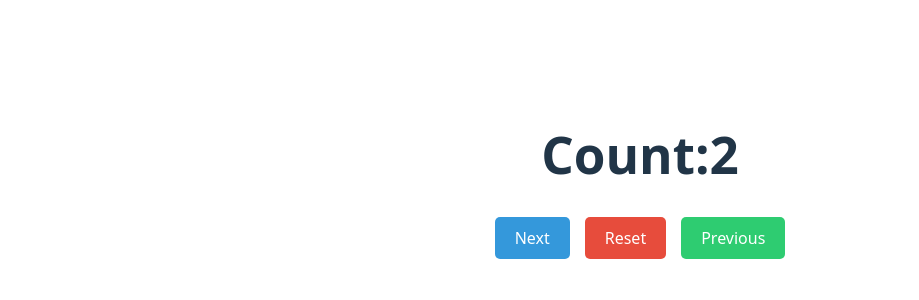
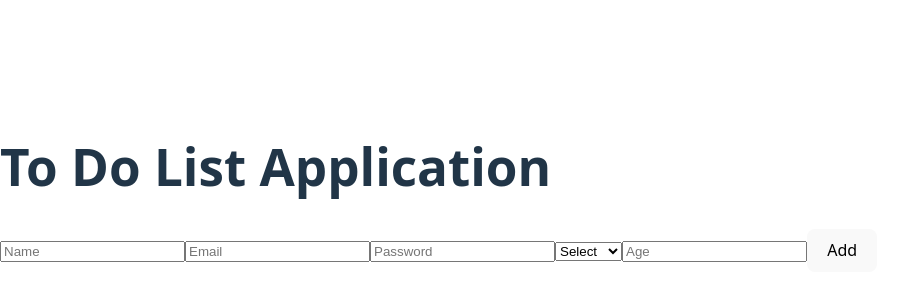
Before and after one commit to laxmiplp/React, a React (Vite) app in the folder first_react_app/: page / in a window 1280 px wide. Shown: the part 212-512 px from the top of the page, without its empty margins (0-919 px from the left). Built offline with nearby package versions, Linux system fonts and the light colour scheme; no server answers.

Commit message:
todo list

```diff
--- /dev/null
+++ b/first_react_app/src/Counter.jsx
@@ -0,0 +1,53 @@
+import { useState } from "react"
+
+const Counter = () => {
+    const [count, setCount] = useState(0)
+    const [name, setName] = useState(['Jhon', 'Ricky', 'Rosy', 'sharku', 'Ram'])
+    const [colors, setColors] = useState(['red', 'blue', 'green', 'yellow', 'orange'])
+    const [forms, setForms] = useState({ name: '', email: '', password: '' })
+
+    const handleIncrement = () => {
+        setCount(count + 1)
+    }
+    const handleReset = () => {
+        setCount(0)
+        setName(0)
+
+    }
+    const handleDecrement = () => {
+        setCount(count - 1)
+
+    }
+    const handleSubmit = (e) => {
+        e.preventDefault()
+        console.log(forms)
+
+    }
+    const handleOnChange = () => {
+        setForms({ ...forms, [e.target.name]: e.target.value })
+        forms.push(gender)
+
+    }
+    return (
+        <>
+
+            <h1>Counter App</h1>
+            <h2 style={{ color: colors[count] }} >Count:{count} , Name:{name[count]}
+
+            </h2>
+
+            <button onClick={handleIncrement}>Increment</button>
+            <button onClick={handleReset}>Reset</button>
+            <button onClick={handleDecrement}>Decrement</button>
+            <form onSubmit={handleSubmit}>
+                <input type="text" id='name' onChange={handleOnChange} />
+                <input type="email" id='email' onChange={handleOnChange} />
+                <input type="password" id='password' onChange={handleOnChange} />
+                <button type="submit" >Submit</button>
+
+            </form>
+
+        </>
+    )
+}
+export default Counter
--- /dev/null
+++ b/first_react_app/src/Timer.jsx
@@ -0,0 +1,63 @@
+import { Component } from "react";
+//Example 1
+class Timer extends Component {
+    constructor() {
+        super()
+        this.state = {
+            timer: 0
+        }
+        console.log('Consturctor:', this.state.timer)
+
+    }
+    componentDidMount() {
+        setInterval(() => {
+            console.log('Mounting:', this.state.timer)
+
+            this.intervalId = this.setState({ timer: this.state.timer + 1 })
+        }, 1000)
+    }
+    componentDidUpdate(prevProps, prevState) {
+        if (this.state.timer === 20) {
+            clearInterval(intervalId)
+        }
+    }
+    render() {
+        console.log('Render:', this.state.timer)
+
+        return (
+            <>
+                <h1>Timer Application</h1>
+                <h2>Timer: {this.state.timer}</h2>
+            </>
+        )
+    }
+}
+
+//Example 2
+
+// class Timer extends Component {
+//     constructor() {
+//         super()
+//         this.state = {
+//             timer: 0
+//         }
+//     }
+//     handleStart = () => {
+//         this.setState({ timer: 0 })
+//     }
+//     componentDidMount() {
+//         setInterval(() => {
+//             this.setState({ timer: this.state.timer + 1 })
+//         }, 1000)
+//     }
+//     render() {
+//         return (
+//             <>
+//                 <h1>Timer Application</h1>
+//                 <h2>Timer: {this.state.timer}</h2>
+//                 <button onClick={handleStart}>Timer</button>
+//             </>
+//         )
+//     }
+// }
+export default Timer
--- /dev/null
+++ b/first_react_app/src/ToDoList.jsx
@@ -0,0 +1,100 @@
+import React from "react";
+
+const ToDoList = () => {
+    const [students, setStudents] = React.useState([]);
+    const [student, setStudent] = React.useState({
+        name: "",
+        email: "",
+        password: "",
+        gender: "",
+        age: 0,
+    });
+
+    const handleChange = (e) => {
+        setStudent({ ...student, [e.target.name]: e.target.value });
+        console.log("Change button clicked");
+    };
+    const handleAdd = (e) => {
+        e.preventDefault();
+        setStudents([...students, student]);
+
+        console.log("Add button clicked");
+    };
+    const handleDelete = (email) => {
+        const deleteData = students.filter(data => data.email !== email)
+        setStudents(deleteData);
+    };
+    return (
+        <>
+            <h1>To Do List Application</h1>
+            <form onSubmit={handleAdd}>
+                <input
+                    type="text"
+                    name="name"
+                    placeholder="Name"
+                    onChange={handleChange}
+                />
+                <input
+                    type="email"
+                    name="email"
+                    placeholder="Email"
+                    onChange={handleChange}
+                />
+                <input
+                    type="password"
+                    name="password"
+                    placeholder="Password"
+                    onChange={handleChange}
+                />
+                <select
+                    id="gender"
+                    name="gender"
+                    placeholder="Choose.."
+                    onChange={handleChange}
+                >
+                    <option value={""}>Select</option>
+                    <option value={"female"}>Female</option>
+                    <option value={"male"}>Male</option>
+                    <option value={"other"}>Other</option>
+                </select>
+                <input
+                    type="number"
+                    name="age"
+                    placeholder="Age"
+                    onChange={handleChange}
+                />
+                <button type="submit">Add</button>
+            </form>
+            {students.length > 0 && (
+                <table border={1} cellPadding={5} cellSpacing={0}>
+                    <thead>
+                        <tr>
+                            <th>Name</th>
+                            <th>Email</th>
+                            <th>Password</th>
+                            <th>Gender</th>
+                            <th>Age</th>
+                            <th>Actions</th>
+                        </tr>
+                    </thead>
+                    <tbody>
+                        {students.length > 0 &&
+                            students.map((data, index) => (
+                                <tr key={data.id || index}>
+                                    <td>{data.name}</td>
+                                    <td>{data.email}</td>
+                                    <td>{data.password}</td>
+                                    <td>{data.gender}</td>
+                                    <td>{data.age}</td>
+                                    <td>
+                                        <button onClick={() => handleDelete(data.email)} type="delete">Delete</button>
+                                    </td>
+                                </tr>
+                            ))}
+                    </tbody>
+                </table>
+            )}
+        </>
+    );
+};
+export default ToDoList;
--- a/first_react_app/src/main.jsx
+++ b/first_react_app/src/main.jsx
@@ -1,9 +1,15 @@
 import { StrictMode } from 'react'
 import { createRoot } from 'react-dom/client'
 import './index.css'
-import App from './App'
+// import App from './App'
+// import Timer from './Timer'
+import Counter from './Counter'
+import ToDoList from './ToDoList'
 createRoot(document.getElementById('root')).render(
   <StrictMode>
-    <App />
+    {/* <App /> */}
+    {/* <Timer /> */}
+    {/* <Counter /> */}
+    <ToDoList />
   </StrictMode>,
 )
```
